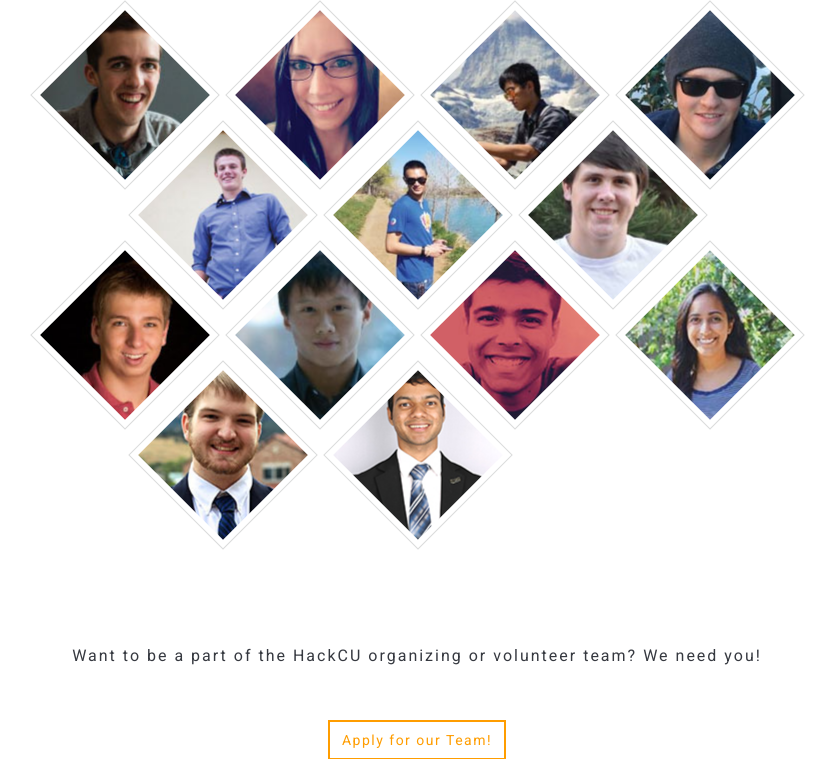
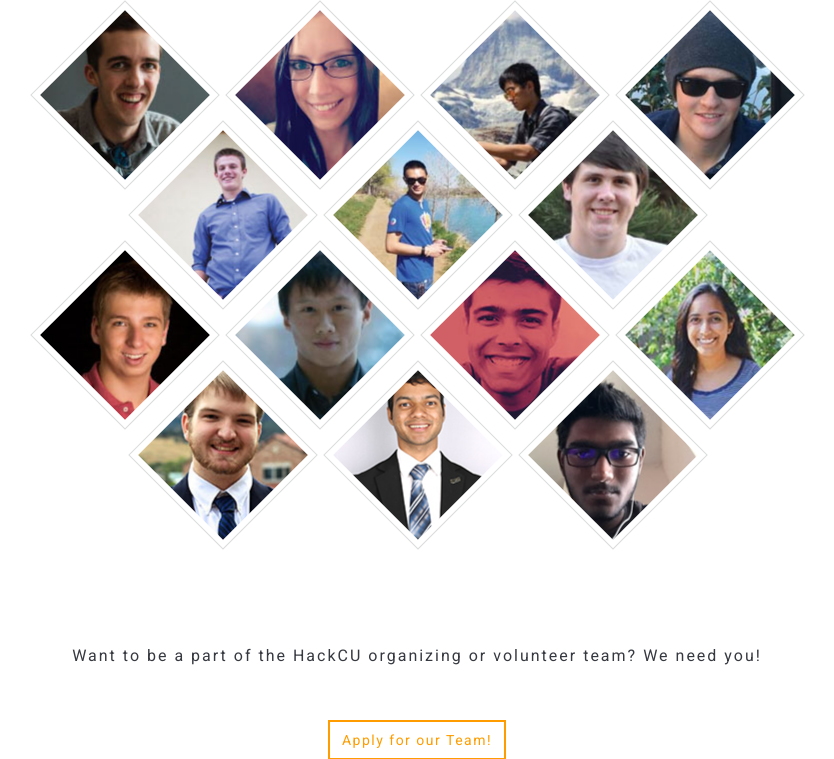
Before and after one commit to HackCU/LocalHackDay, a PHP site: page / in a window 1280 px wide. Shown: the part 5393-6152 px from the top of the page, without its empty margins (223-1057 px from the left). Run offline with PHP 8.4, Linux system fonts and the light colour scheme.

Commit message:
Adding Apara to the team website

```diff
--- a/website/index.php
+++ b/website/index.php
@@ -681,6 +681,24 @@
                             </div>
                         </div>
 
+                        <!--Apara Venkateswaran-->
+                        <div class="col-md-2">
+                            <div class="team-container wow bounceIn" data-wow-delay="0.8s">
+                                <div class="team-item">
+                                    <div class="team-triangle">
+                                        <div class="content">
+                                            <img src="img/organizers/apara.jpg" alt="Apara Venkateswaran"/>
+                                            <div class="team-hover text-center">
+                                                <i class="fa fa-gears"></i>
+                                                <a href="https://traxex33.github.io/" target="_blank">
+                                                    <p>Apara Venkateswaran</p></a>
+                                            </div>
+                                        </div>
+                                    </div>
+                                </div>
+                            </div>
+                        </div>
+
                     </div>
                 </div>
             </div>
@@ -699,41 +717,6 @@
         </div>
     </section>
 
-
-    <!--======== REVIEWS SECTION ========-->
-    <!--<section id="reviews-section">-->
-    <!--<div id="testimonial-trigger" class="testimonial text-white parallax" data-stellar-background-ratio="0.5"-->
-    <!--style="background-image: url(img/team.png);">-->
-    <!--<div class="cover"></div>-->
-
-    <!--<div class="page-header-wrapper">-->
-    <!--<div class="container">-->
-    <!--<div class="page-header text-center wow fadeInDown" data-wow-delay="0.4s">-->
-    <!--<h2>Reviews</h2>-->
-    <!--<div class="devider"></div>-->
-    <!--<p class="subtitle">What people say about HackCU</p>-->
-    <!--</div>-->
-    <!--</div>-->
-    <!--</div>-->
-
-    <!--<div class="container">-->
-    <!--<div class="testimonial-inner center-block text-center">-->
-    <!--<div id="owl-testimonial" class="owl-carousel">-->
-    <!--<div class="item">-->
-    <!--<blockquote>-->
-    <!--<p>"HackCU last year was an amazing experience, and I can see it around campus that it’s-->
-    <!--inspired a lot of people to make cool things... It’s really empowering to have the-->
-    <!--time and resources to make something you always wanted to."</p>-->
-    <!--<footer><cite title="Source Title">Brian Newsom</cite></footer>-->
-    <!--</blockquote>-->
-    <!--</div>-->
-    <!--</div>-->
-    <!--</div>-->
-    <!--</div>-->
-    <!--</div>-->
-    <!--</section>-->
-
-
     <?php include('footer.php'); ?>
     <?php include('includes.php'); ?>
 </body>
```
